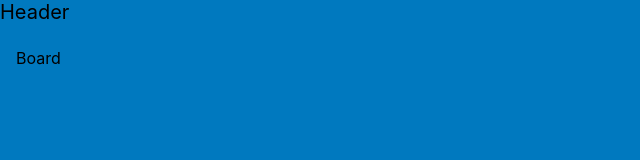
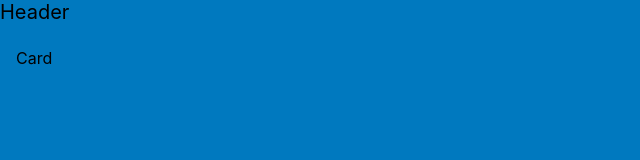
Before and after one commit to User-960/React-Kanban-Board, a React (Create React App) app: page / in a window 1280 px wide. Shown: the top 160 px of the page, without its empty margins (0-640 px from the left). Built offline with nearby package versions, Linux system fonts and the light colour scheme.

Commit message:
feat: merge components

```diff
--- a/src/components/Board/Board.tsx
+++ b/src/components/Board/Board.tsx
@@ -1,9 +1,10 @@
 import React from 'react'
+import Column from './Column/Column'
 
 export default function Board() {
   return (
     <div>
-      Board
+      <Column />
     </div>
   )
 }
--- a/src/components/Board/Column/Column.tsx
+++ b/src/components/Board/Column/Column.tsx
@@ -1,9 +1,10 @@
 import React from 'react';
+import Card from './Card/Card';
 
 export default function Column() {
   return (
     <div>
-      Column
+      <Card />
     </div>
   )
 };
```
